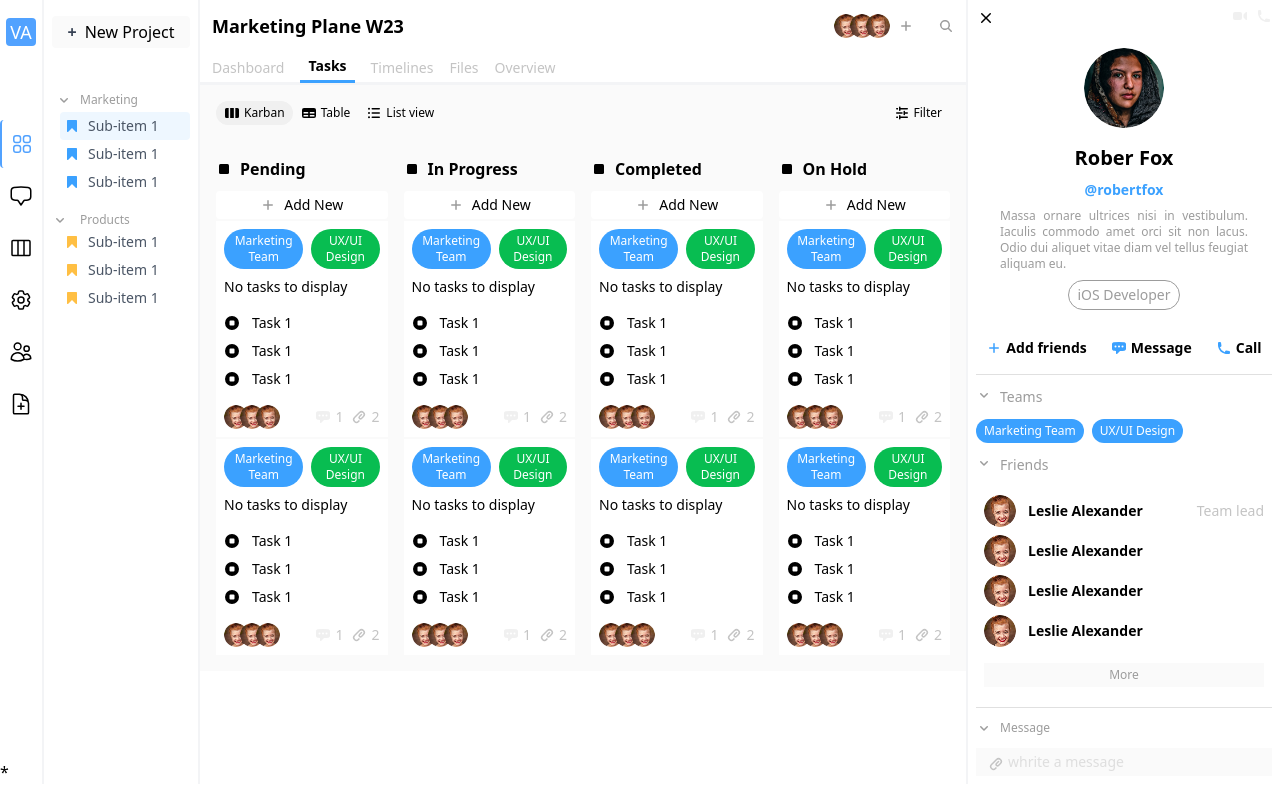
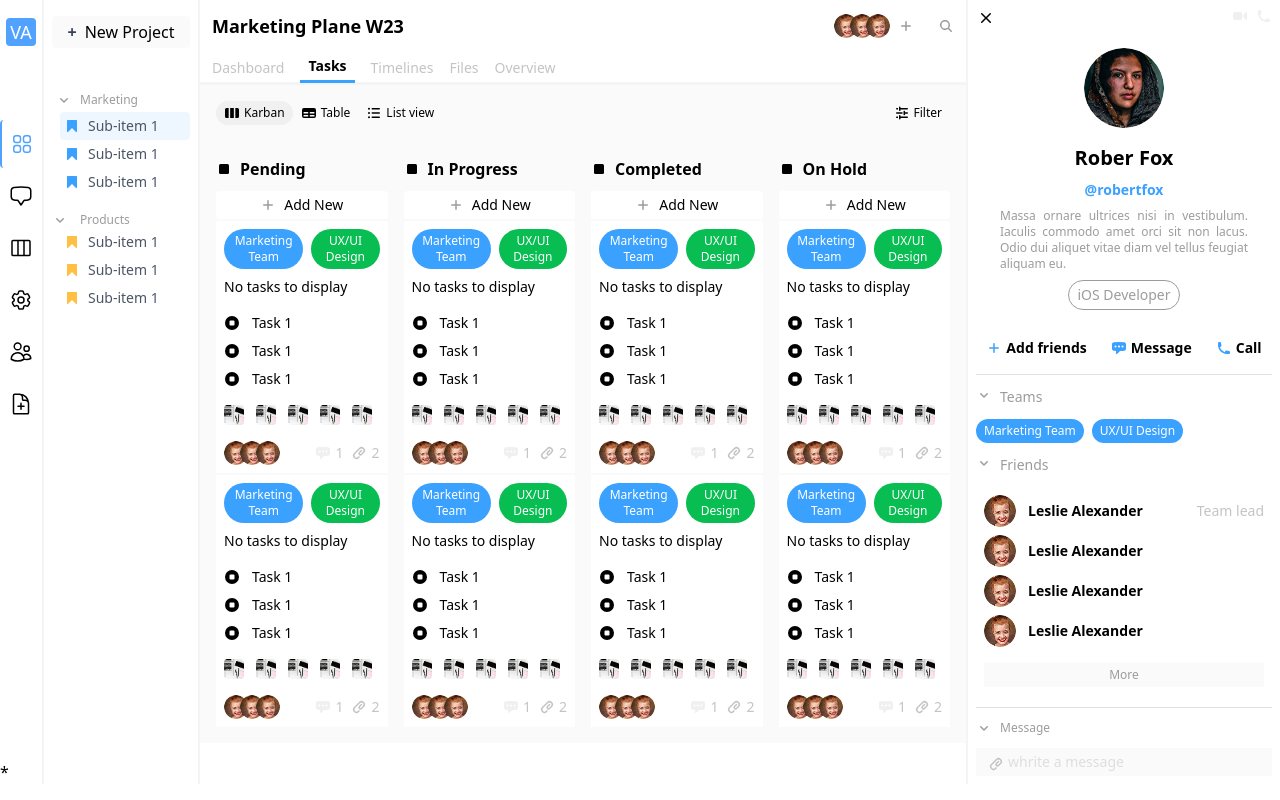
Before and after one commit to Lova1401Code/task-manager-frontend, a React (Vite) app: page / in a window 1280 px wide. Both pictures are taken after a click on the item "Tasks". Built offline with nearby package versions, Linux system fonts and the light colour scheme.

Commit message:
feat: add imageTask asset and integrate into Tasks component for enhanced visual representation

```diff
--- a/src/components/Tasks.jsx
+++ b/src/components/Tasks.jsx
@@ -9,6 +9,7 @@ import CheckIcon from '../assets/icons/CheckIcon'
 import PaperClipIcon from '../assets/icons/PaperClipIcon'
 import MessageIcon from '../assets/icons/MessageIcon'
 import profileUrl from '../assets/profile.png'
+import imageTaskUrl from '../assets/imageTask.png'
 
 export default function Tasks() {
 
@@ -82,6 +83,13 @@ export default function Tasks() {
                                 <span className="text-sm">Task 1</span>
                             </li>
                         </ul>
+                        <div className="flex gap-3 bg-white p-2">
+                            <img src={imageTaskUrl} alt="imageTask" className="w-5 h-auto" />
+                            <img src={imageTaskUrl} alt="imageTask" className="w-5 h-auto" />
+                            <img src={imageTaskUrl} alt="imageTask" className="w-5 h-auto" />
+                            <img src={imageTaskUrl} alt="imageTask" className="w-5 h-auto" />
+                            <img src={imageTaskUrl} alt="imageTask" className="w-5 h-auto" />
+                        </div>
                         <div className="flex justify-between p-2 bg-white">
                             <div className="flex justify-start -space-x-2">
                                 <img src={profileUrl} alt="profile" className="w-6 h-auto rounded-full" />
```
Also changed, not shown: src/assets/imageTask.png (added).
